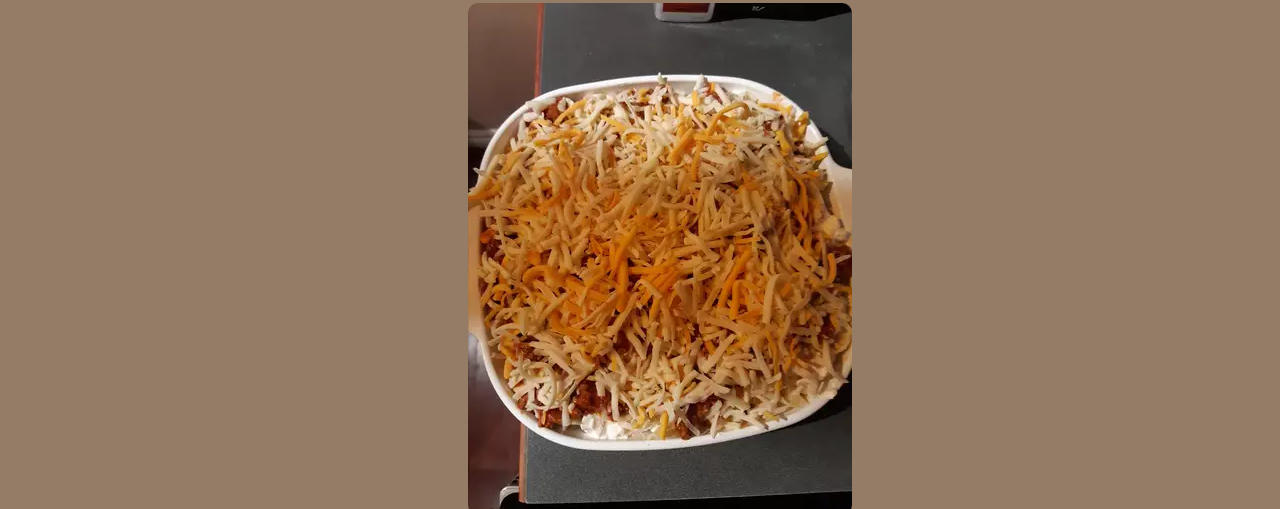
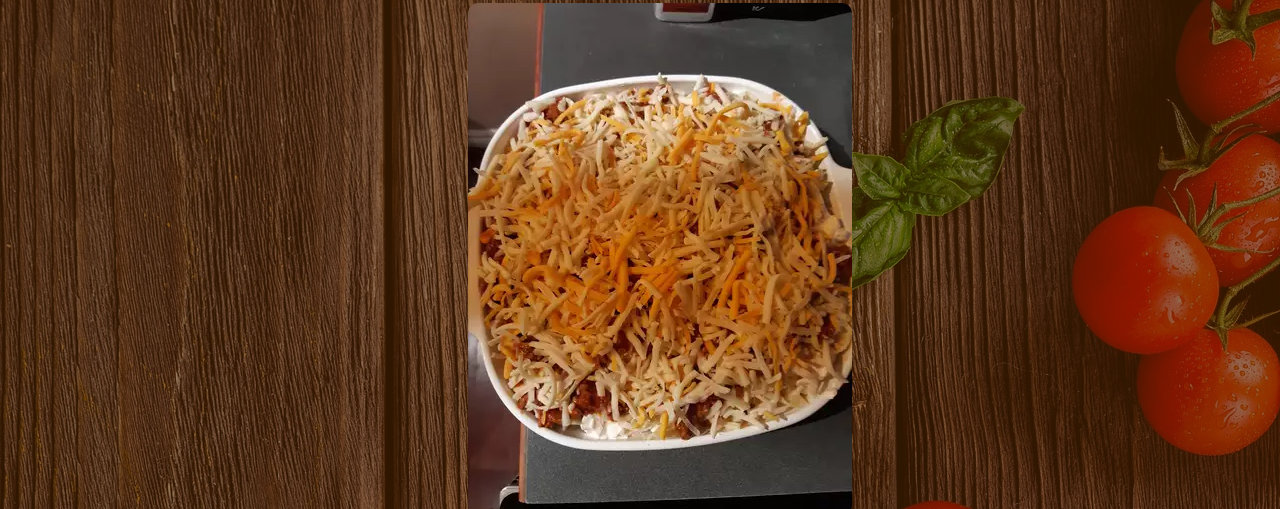
Before and after one commit to karamas13/odin-recipes, a plain HTML site: page recipes/groundbeefcasserole.html in a window 1280 px wide. Shown: the part 133-642 px from the top of the page. Drawn offline with Linux system fonts and the light colour scheme; the site is published under a folder, as on GitHub Pages, so addresses that start at the root find nothing.

Commit message:
Re-Fix background imahge not showing in every sub-page due to incorrect push

```diff
--- a/recipes/groundbeefcasserole.css
+++ b/recipes/groundbeefcasserole.css
@@ -4,7 +4,7 @@
 }
 
 body{
-    background-image: url(/images/background1.jpg);
+    background-image: url(../images/background1.jpg);
     font-size: 22px;
     overflow-x: hidden;
     font-family:'Franklin Gothic Medium', 'Arial Narrow', Arial, sans-serif;
--- a/recipes/honeygarlicporkchops.css
+++ b/recipes/honeygarlicporkchops.css
@@ -4,7 +4,7 @@
 }
 
 body{
-    background-image: url(/images/background1.jpg);
+    background-image: url(../images/background1.jpg);
     font-size: 22px;
     overflow-x: hidden;
     font-family:'Franklin Gothic Medium', 'Arial Narrow', Arial, sans-serif;
```
